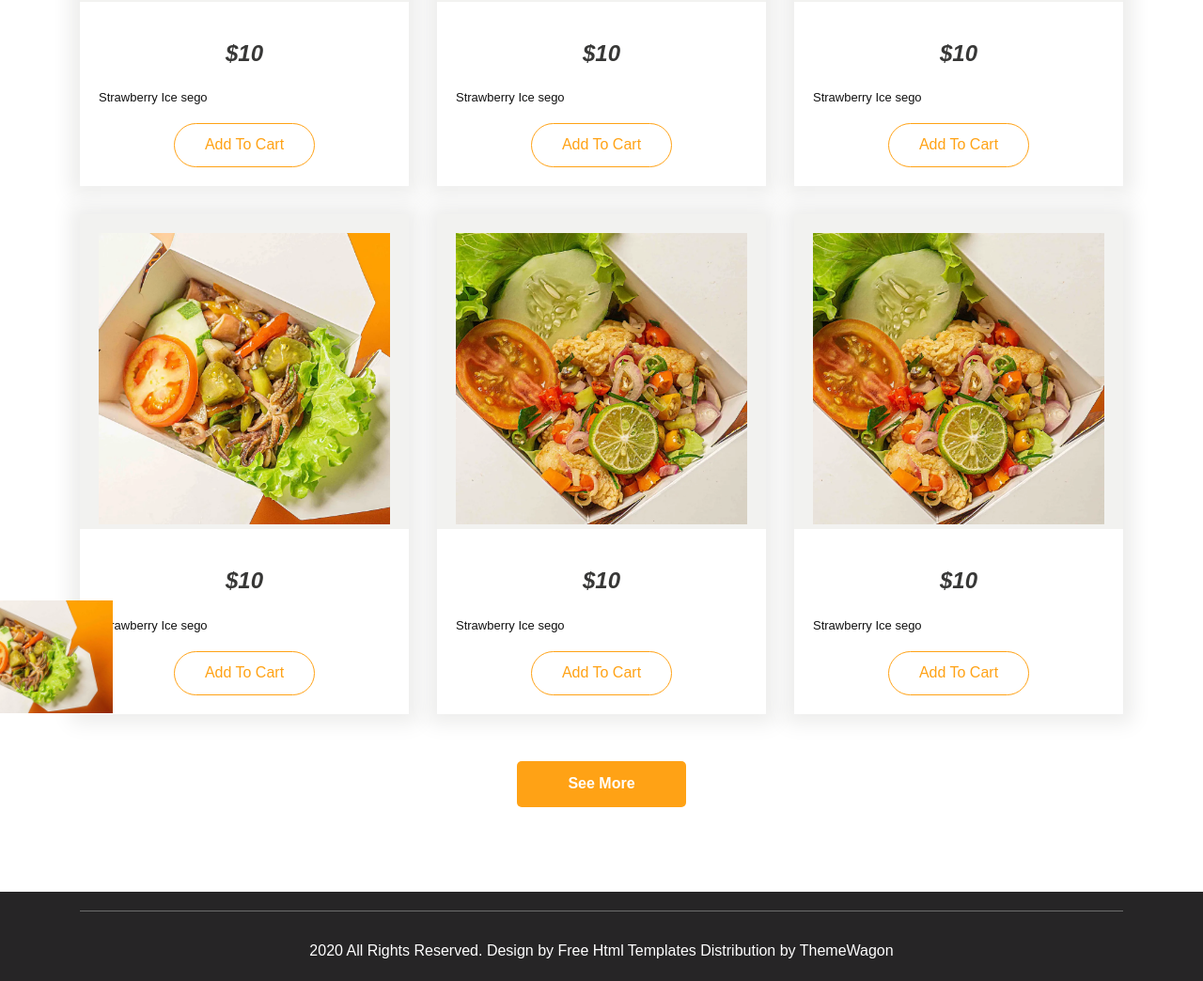
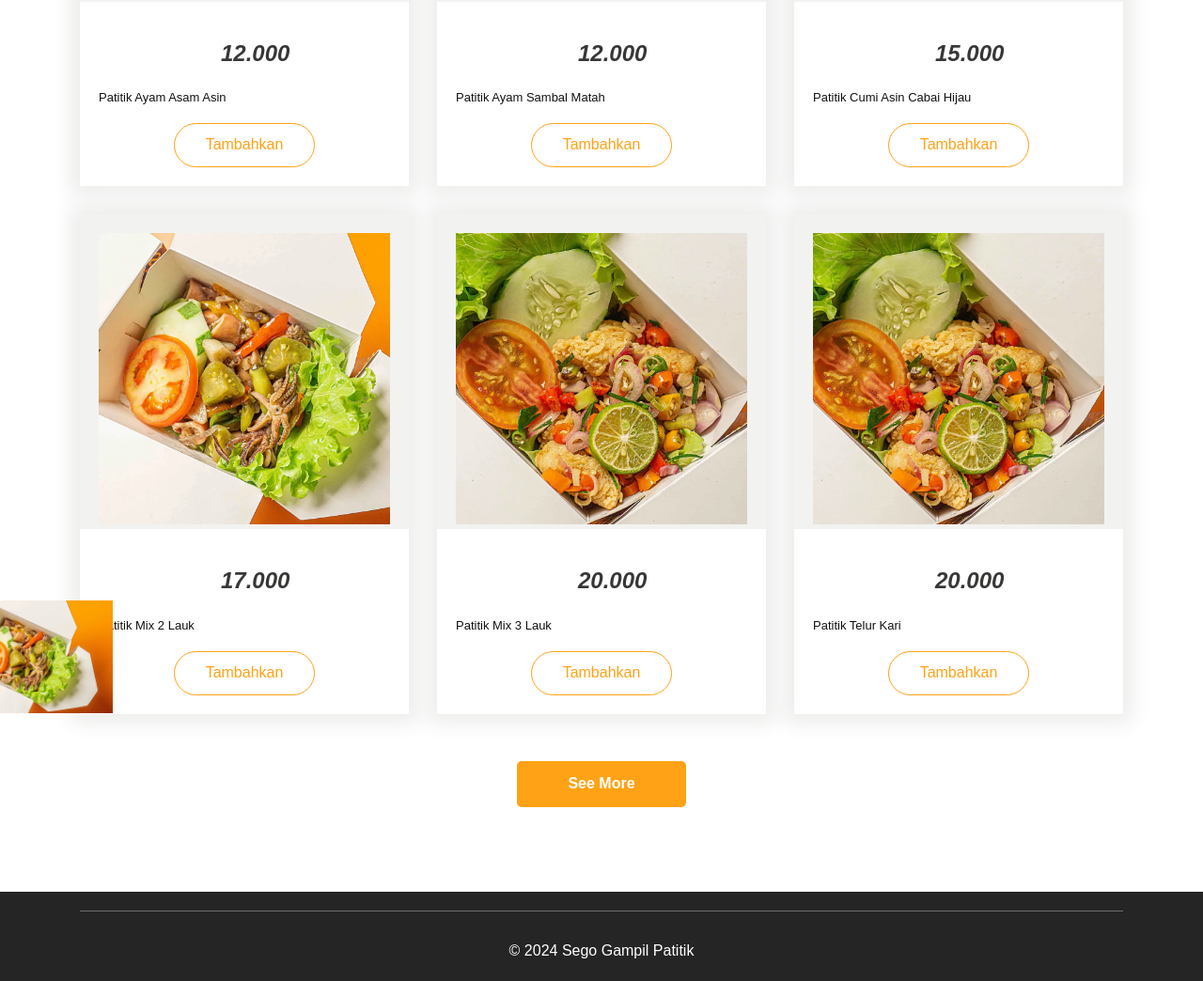
Before and after one commit to thedims29/sego, a plain HTML site: page sego.html in a window 1280 px wide. Shown: the part 728-1772 px from the top of the page at 94% size. Drawn offline with nearby package versions, Linux system fonts and the light colour scheme; files whose address does not match are found by name.

Commit message:
update page dan penjelasan

```diff
--- a/sego.html
+++ b/sego.html
@@ -45,7 +45,7 @@
                         <a class="nav-link" href="about.html">About</a>
                      </li>
                      <li class="nav-item">
-                        <a class="nav-link" href="sego.html">sego</a>
+                        <a class="nav-link" href="sego.html">Menu</a>
                      </li>
                      <li class="nav-item">
                         <a class="nav-link" href="services.html">Services</a>
@@ -71,8 +71,8 @@
          <div class="container">
             <div class="row">
                <div class="col-md-12">
-                  <h1 class="sego_taital">Our Featured Ice sego</h1>
-                  <p class="sego_text">tempor incididunt ut labore et dolore magna aliqua</p>
+                  <h1 class="sego_taital">Our Menu sego</h1>
+                  <p class="sego_text">Menu yang tersedia</p>
                </div>
             </div>
             <div class="sego_section_2">
@@ -80,25 +80,25 @@
                   <div class="col-md-4">
                      <div class="sego_box">
                         <div class="sego_img"><img src="images/img-1.png"></div>
-                        <div class="price_text">$10</div>
-                        <h6 class="strawberry_text">Strawberry Ice sego</h6>
-                        <div class="cart_bt"><a href="#">Add To Cart</a></div>
+                        <div class="price_text">12.000</div>
+                        <h6 class="strawberry_text">Patitik Ayam Asam Asin</h6>
+                        <div class="cart_bt"><a href="#">Tambahkan</a></div>
                      </div>
                   </div>
                   <div class="col-md-4">
                      <div class="sego_box">
                         <div class="sego_img"><img src="images/img-2.png"></div>
-                        <div class="price_text">$10</div>
-                        <h6 class="strawberry_text">Strawberry Ice sego</h6>
-                        <div class="cart_bt"><a href="#">Add To Cart</a></div>
+                        <div class="price_text">12.000</div>
+                        <h6 class="strawberry_text">Patitik Ayam Sambal Matah</h6>
+                        <div class="cart_bt"><a href="#">Tambahkan</a></div>
                      </div>
                   </div>
                   <div class="col-md-4">
                      <div class="sego_box">
                         <div class="sego_img"><img src="images/img-1.png"></div>
-                        <div class="price_text">$10</div>
-                        <h6 class="strawberry_text">Strawberry Ice sego</h6>
-                        <div class="cart_bt"><a href="#">Add To Cart</a></div>
+                        <div class="price_text">15.000</div>
+                        <h6 class="strawberry_text">Patitik Cumi Asin Cabai Hijau</h6>
+                        <div class="cart_bt"><a href="#">Tambahkan</a></div>
                      </div>
                   </div>
                </div>
@@ -108,25 +108,25 @@
                   <div class="col-md-4">
                      <div class="sego_box">
                         <div class="sego_img"><img src="images/img-3.png"></div>
-                        <div class="price_text">$10</div>
-                        <h6 class="strawberry_text">Strawberry Ice sego</h6>
-                        <div class="cart_bt"><a href="#">Add To Cart</a></div>
+                        <div class="price_text">17.000</div>
+                        <h6 class="strawberry_text">Patitik Mix 2 Lauk</h6>
+                        <div class="cart_bt"><a href="#">Tambahkan</a></div>
                      </div>
                   </div>
                   <div class="col-md-4">
                      <div class="sego_box">
                         <div class="sego_img"><img src="images/img-4.png"></div>
-                        <div class="price_text">$10</div>
-                        <h6 class="strawberry_text">Strawberry Ice sego</h6>
-                        <div class="cart_bt"><a href="#">Add To Cart</a></div>
+                        <div class="price_text">20.000</div>
+                        <h6 class="strawberry_text">Patitik Mix 3 Lauk</h6>
+                        <div class="cart_bt"><a href="#">Tambahkan</a></div>
                      </div>
                   </div>
                   <div class="col-md-4">
                      <div class="sego_box">
                         <div class="sego_img"><img src="images/img-5.png"></div>
-                        <div class="price_text">$10</div>
-                        <h6 class="strawberry_text">Strawberry Ice sego</h6>
-                        <div class="cart_bt"><a href="#">Add To Cart</a></div>
+                        <div class="price_text">20.000</div>
+                        <h6 class="strawberry_text">Patitik Telur Kari</h6>
+                        <div class="cart_bt"><a href="#">Tambahkan</a></div>
                      </div>
                   </div>
                </div>
@@ -138,7 +138,7 @@
       <!-- copyright section start -->
       <div class="copyright_section margin_top90">
          <div class="container">
-            <p class="copyright_text">2020 All Rights Reserved. Design by <a href="https://html.design">Free Html Templates</a> Distribution by <a href="https://themewagon.com">ThemeWagon</a></p>
+            <p class="copyright_text">© 2024 Sego Gampil Patitik</p>
          </div>
       </div>
       <!-- copyright section end -->
```
Also changed, not shown: about.html (+3 -3 lines), blog.html (+12 -12 lines), contact.html (+5 -5 lines), index.html (+1 -1 lines), services.html (+10 -10 lines).
